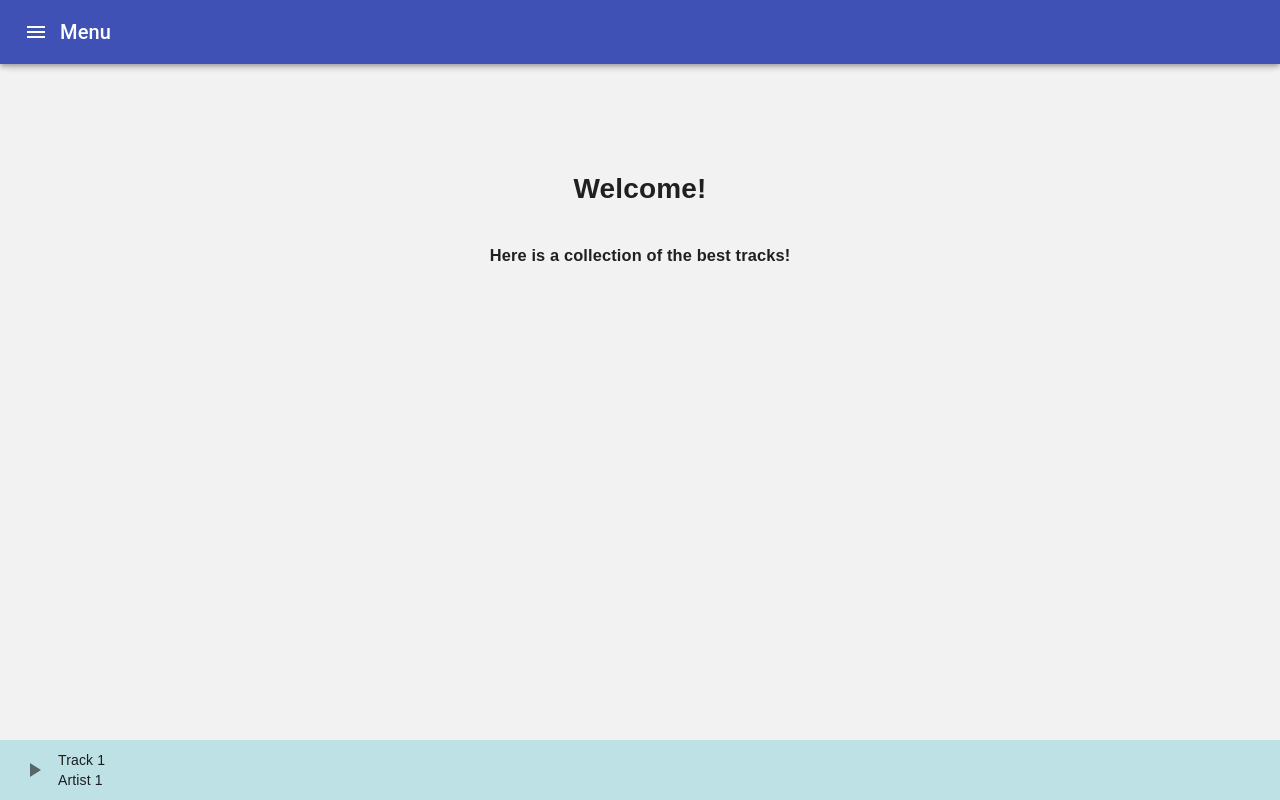
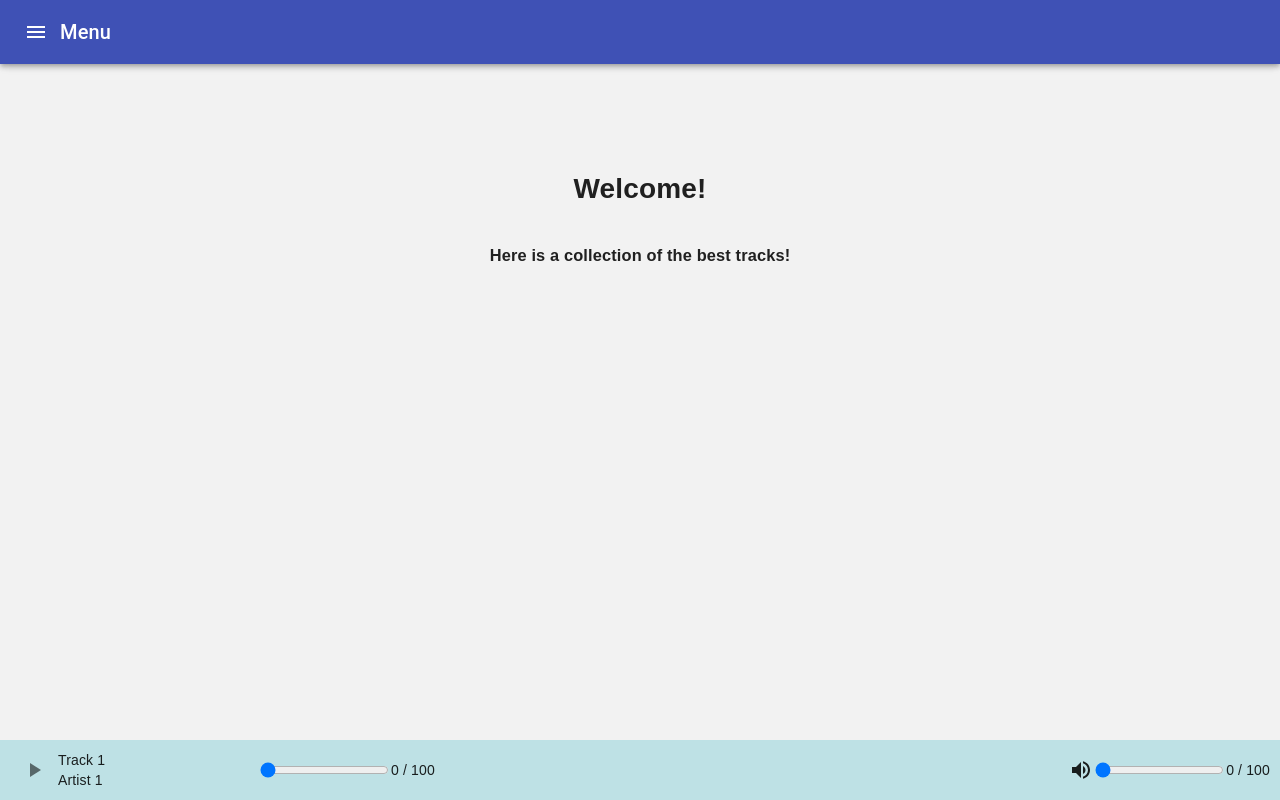
Before and after one commit to HelLuv/react-spotify-frontend, a Next.js app: page / in a window 1280 px wide. Built offline with nearby package versions, Linux system fonts and the light colour scheme.

Commit message:
all components done

```diff
--- a/components/Player.tsx
+++ b/components/Player.tsx
@@ -1,8 +1,9 @@
 import React from 'react';
-import {Pause, PlayArrow} from "@material-ui/icons";
-import {Grid, IconButton} from "@material-ui/core";
+import {Pause, PlayArrow, VolumeUp} from "@material-ui/icons";
+import {Box, Grid, IconButton} from "@material-ui/core";
 import cl from '../styles/Player.module.scss';
 import {ITrack} from "../types/track";
+import {TrackProgress} from "./TrackProgress";
 
 export const Player:React.FC = () => {
 const track:ITrack=  { _id: '1', name: 'Track 1', artist: 'Artist 1', text: 'Some lyrics', listens: 1, audio: 'http://localhost:5000/audio/b041cc8a-b292-47f0-9ac5-ac457ef7cf70.mp3', picture: 'http://localhost:5000/image/14894f19-cc12-4734-bed9-1691f3d4e0c1.jpg', comments: [] };
@@ -17,9 +18,14 @@ const track:ITrack=  { _id: '1', name: 'Track 1', artist: 'Artist 1', text: 'Som
         }
       </IconButton>
       <Grid container direction="column" className={cl.track__info}>
+        <Box width={200}>
         <div className={cl.track__name}>{track.name}</div>
         <div className={cl.track__artist}>{track.artist}</div>
+        </Box>
       </Grid>
+      <TrackProgress left={0} right={100} onChange={()=>({})}/>
+      <VolumeUp style={{marginLeft:'auto'}}/>
+      <TrackProgress left={0} right={100} onChange={()=>({})}/>
     </div>
   );
 };
--- a/components/TrackProgress.tsx
+++ b/components/TrackProgress.tsx
@@ -8,8 +8,8 @@ onChange:(e: any)=>void
 
 export const TrackProgress:React.FC<TrackProgressProps> = ({left,right,onChange}) => {
   return (
-    <div>
-      <input type="range" />
+    <div style={{display:'flex'}}>
+      <input type="range" min={left} max={right} value={left} onChange={onChange} />
         <div>{left} / {right}</div>
     </div>
   );
--- a/styles/Player.module.scss
+++ b/styles/Player.module.scss
@@ -9,3 +9,7 @@
   padding: 0 10px;
   background-color: #19aabd3d;
 }
+
+.track__info{
+  width: 200px !important;
+}
```
